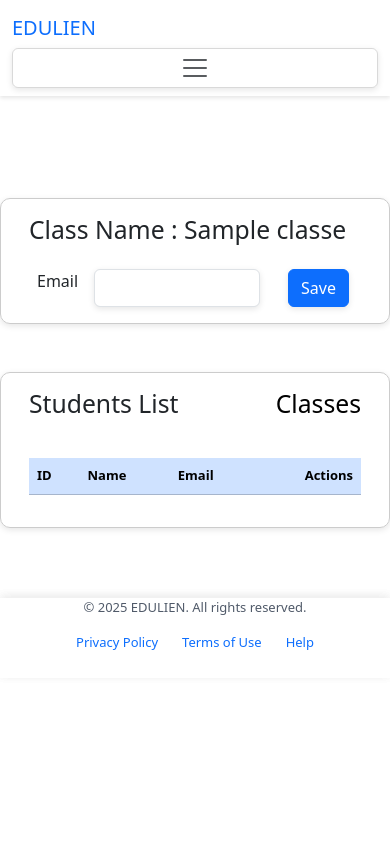
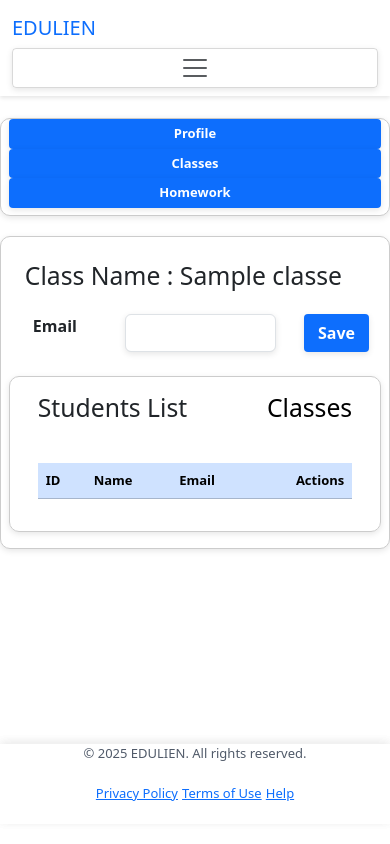
Before and after one commit to myalcin60/Edulien-Plateforme-de-gestion-ducative, a PHP site: page /pages/class_page.php?id=1 in a window 390 px wide. Run offline with PHP 8.4, Linux system fonts and the light colour scheme; data comes from the database, SQL or seed files in the repository; tables that the repository leaves empty hold one stand-in row (values such as "Sample post"); lists and menus that the app fills with data are empty; some libraries are stand-ins or nearby versions.

Commit message:
css continu

```diff
--- /dev/null
+++ b/views/compenents/left-menu.php
@@ -0,0 +1,21 @@
+<!DOCTYPE html>
+<html lang="en">
+<head>
+    <meta charset="UTF-8">
+    <meta name="viewport" content="width=device-width, initial-scale=1.0">
+    <title>Document</title>
+</head>
+<body>
+     <div class="left-menu box-shadow w-auto h-auto align-self-start">
+                <a class="menu" style="text-decoration: none;" href="./teacher_dashboard.php?form=profile">
+                    <button> <?= $profile ?></button>
+                </a>
+                <a style="text-decoration: none;" href="./teacher_dashboard.php?form=classes">
+                    <button> <?= $classes ?></button>
+                </a>
+                <a style="text-decoration: none;" href="./teacher_dashboard.php?form=homework">
+                    <button> <?= $homework ?></button>
+                </a>
+            </div>
+</body>
+</html>
--- a/views/css/footer.css
+++ b/views/css/footer.css
@@ -5,32 +5,6 @@ footer {
   box-shadow: 0 -2px 10px rgba(0, 0, 0, 0.05);
   width: 100%;
   height: 80px;
-    margin-top: 18%;
+  margin-top: 50%;
+
 }
-
-  .footer nav {
-    display: flex;
-    align-items: center;
-    justify-content: center;
-    gap: 2rem;
-  }
-
-  .footer nav a,
-  .footer-links a {
-    color: var(--primary);
-    text-decoration: none;
-    font-weight: 500;
-    transition: color 0.2s;
-  }
-
-  .footer nav a:hover,
-  .footer-links a:hover {
-    color: var(--accent);
-  }
-
-  .footer-links {
-    display: flex;
-    justify-content: center;
-    gap: 1.5rem;
-    margin-top: 1rem;
-  }
--- a/views/css/header.css
+++ b/views/css/header.css
@@ -23,6 +23,3 @@
     background-color: white; /* şeffaflık sorununu önlemek için */
     box-shadow: 0 2px 4px rgba(0, 0, 0, 0.1); /* isteğe bağlı görsel */
 }
-body {
-    padding-top: 150px; /* header yüksekliğine göre ayarla */
-}
--- a/views/css/main.css
+++ b/views/css/main.css
@@ -11,15 +11,20 @@
   --danger-color: #dc3545;
   --font-family: 'Goblin One' Tahoma, Geneva, Verdana, sans-serif;
   --background-color: var(--gray);
+   --btn-color:#0d6efd;
 
 }
+
 body {
+  padding-top: 150px; /* header yüksekliğine göre ayarla */
   margin: 0;
   font-family: Arial, sans-serif;
   background-color: var(--gray);
   color: var(--text-color);
   width: 100%;
   overflow-x: hidden;
+
+
 }
 
 .flex {
@@ -44,9 +49,9 @@ button {
   margin-top: 10px;
   padding: 5px;
   border: none;
-  border-radius: 4px;
+  border-radius: 4px !important;
   cursor: pointer;
-  background-color:#0d6efd;
+  background-color: var(--btn-color);
   color: white;
   transition: 0.3s;
   font-size: small;
@@ -54,6 +59,7 @@ button {
   box-shadow: 0 2px 6px rgba(0, 0, 0, 0.1);
   transition: box-shadow 0.3s ease;
 }
+
 button:hover {
   background-color: var(--accent-secondary);
 }
@@ -68,6 +74,7 @@ a {
 a:hover {
   color: var(--accent-secondary);
 }
+
 .box-shadow {
   box-shadow: 0 2px 6px rgba(0, 0, 0, 0.1);
   transition: box-shadow 0.3s ease;
@@ -75,17 +82,24 @@ a:hover {
   border-radius: 10px;
 }
 
-@media (max-width:769px){
-  table{
+@media (max-width:769px) {
+  body {
+    padding-top: 70px;
+  }
+
+  table {
     font-size: small
   }
-  p{
+
+  p {
     font-size: small;
   }
-  h3{
+
+  h3 {
     font-size: small;
   }
-  button{
+
+  button {
     font-size: x-small;
   }
 
@@ -99,10 +113,18 @@ a:hover {
   color: white;
   border-radius: 5px;
   z-index: 9999;
-    box-shadow: 0 2px 8px rgba(0,0,0,0.2);
+  box-shadow: 0 2px 8px rgba(0, 0, 0, 0.2);
   font-size: 16px;
 }
 
-.toast-message.success { background-color: #28a745; }
-.toast-message.error   { background-color: #dc3545; }
-.toast-message.info    { background-color: #17a2b8; }
+.toast-message.success {
+  background-color: #28a745;
+}
+
+.toast-message.error {
+  background-color: #dc3545;
+}
+
+.toast-message.info {
+  background-color: #17a2b8;
+}
--- a/views/css/teacher_dashboard.css
+++ b/views/css/teacher_dashboard.css
@@ -1,22 +1,78 @@
 .left-menu {
     padding: 3% 2% 0 2%;
     min-height: 100vh;
-    width: 20%;
-    border: 1px solid var(--gray);
     background-color: var(--light);
-    box-shadow: #f8f9fa;
-    border-radius: 5px;
     color: var(--light);
     font-weight: bold;
     cursor: pointer;
-
 }
 
+
 .right-menu {
-    width:70%;
-    border: 1px solid var(--gray);
+    width: 70%;
+
     background-color: var(--light);
-    border-radius: 5px;
+
     font-weight: bold;
-    padding: 3% 2% 0 2%;
+    padding: 2% 2% 0 2%;
+
+    .item {
+        display: flex;
+        justify-content: space-between;
+        gap: 10%;
+    }
+
+    .profil-updt {
+        width: 200px;
+
+    }
+
+    .profile {
+        display: flex;
+        justify-content: flex-start !important;
+        align-items: baseline;
+        gap: 10%;
+
+        margin-bottom: 5%;
+        padding: 2%;
+
+        >div>img {
+            width: 80px;
+            height: 80px;
+            padding: 5%;
+            background-color: yellow;
+            border-radius: 15%;
+        }
+
+    }
 }
+
+@media(max-width:500px) {
+    .right-menu {
+        width: auto;
+
+        .item {
+            display: flex;
+            justify-content: space-between;
+        }
+
+        .profile {
+            display: block;
+            >div>img {
+            padding: 1%;
+        }
+
+        }
+        .profil-updt {
+            width: 200px;
+        }
+    }
+
+    .left-menu {
+        min-height: auto;
+        margin-bottom: 1%;
+        padding: 0 2% 2% 2%;
+        margin-bottom: 5%;
+
+    }
+}
--- a/views/pages/class_page.php
+++ b/views/pages/class_page.php
@@ -6,6 +6,12 @@ $class = get_class_by_classId($classId);
 $_SESSION['classId'] = $classId;
 $students = show_students($classId);
 
+include __DIR__ . '/../../src/services/service.php';
+$menu = isset($_GET['form']) ? $_GET['form'] : null;
+
+$profile = 'Profile';
+$classes = 'Classes';
+$homework = 'Homework';
 
 ?>
 
@@ -17,6 +23,8 @@ $students = show_students($classId);
     <meta name="viewport" content="width=device-width, initial-scale=1.0">
     <title>Class Page</title>
     <link rel="stylesheet" href="../css/main.css" />
+    <link rel="stylesheet" href="../css/teacher_dashboard.css" />
+
 </head>
 
 <body>
@@ -26,8 +34,11 @@ $students = show_students($classId);
             include '../compenents/header.php';
             ?>
         </header>
-        <div class="box-shadow container-md justify-content-center gap-5 my-5">
-            <div class="container-sm">
+        <main class="d-sm-flex justify-content-center gap-5 my-5">
+            <?php include '../compenents/left-menu.php' ?>
+
+            <div class="right-menu box-shadow ">
+                <div class="container-sm ">
                     <?php if (isset($_SESSION['error'])): ?>
                         <div class="alert alert-danger">
                             <?= $_SESSION['error'];
@@ -44,29 +55,21 @@ $students = show_students($classId);
                 </div>
 
                 <form class="form-sm" action="../../src/controllers/student_controller.php" method="post">
-                <div class="container-md gap-3 p-3">
-
-                    <h2> Class Name : <?= $class[0][1] ?> </h2>
-
+                    <div>
+                        <h2 class="p-3 title"> Class Name : <?= $class[0][1] ?> </h2>
                         <input type="hidden" name="classId" value="<?= $classId ?> ">
                     </div>
-
-                <div class="container-md d-flex  ">
-                    <div class="container-sm mb-3 gap-3 d-flex">
+                    <div class="container mb-4  gap-3 d-flex  ">
+                        <div class="container-sm  gap-5 d-flex">
                             <label for="email" class="form-label">Email</label>
                             <input type="email" class="form-control" id="email" name="email">
                         </div>
-                    <div class="mx-3 w-25">
-                        <button type="submit" class="btn btn-primary">Save</button>
+                        <div class=" d-flex w-25 ">
+                            <button type="submit">Save</button>
                         </div>
-
                     </div>
-
-
                 </form>
 
-
-        </div>
 
                 <div class="box-shadow container-md mb-3">
                     <div class="d-flex gap-3 p-3 justify-content-between">
@@ -78,10 +81,9 @@ $students = show_students($classId);
                     <div class="gap-3 p-3">
                         <?= $students ?>
                     </div>
-
-
-
                 </div>
+            </div>
+        </main>
         <footer>
             <?php include '../compenents/footer.php' ?>
         </footer>
--- a/views/pages/main.php
+++ b/views/pages/main.php
@@ -14,7 +14,7 @@ $url = (isset($_GET['form']) && $_GET['form'] === 'login') ? 'login' : 'signup';
 </head>
 
 <body>
- <div>
+ <div class="wrapper">
   <header>
         <?php
         include '../compenents/header.php';
```
Also changed, not shown: results/log.html (+6 -6 lines), results/output.xml (+34 -101 lines), results/report.html (+5 -5 lines), views/compenents/classes.php (+3 -4 lines), views/compenents/profile.php (+20 -9 lines), views/pages/teacher_dashboard.php (+4 -11 lines). Lines whose indentation alone changed are shown as unchanged.
